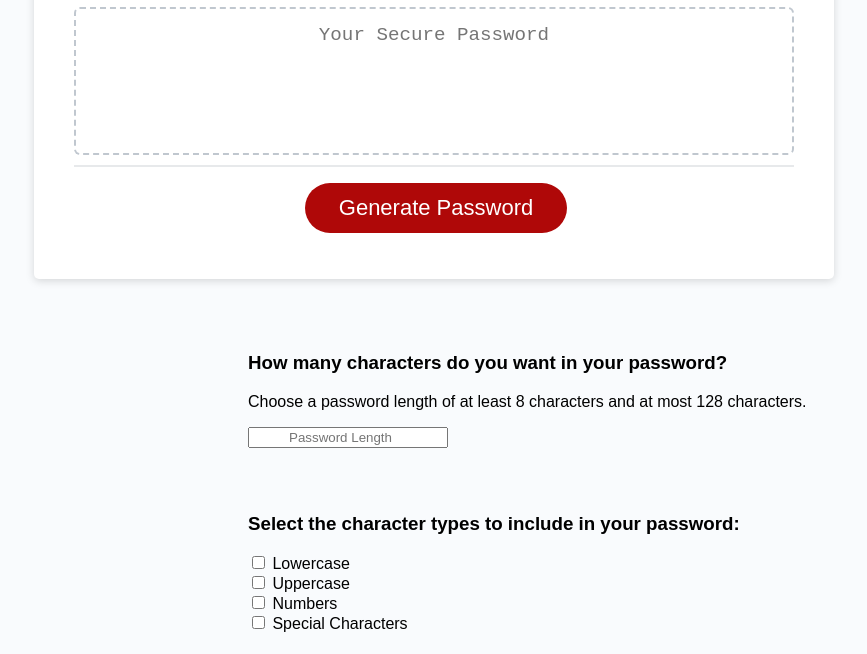
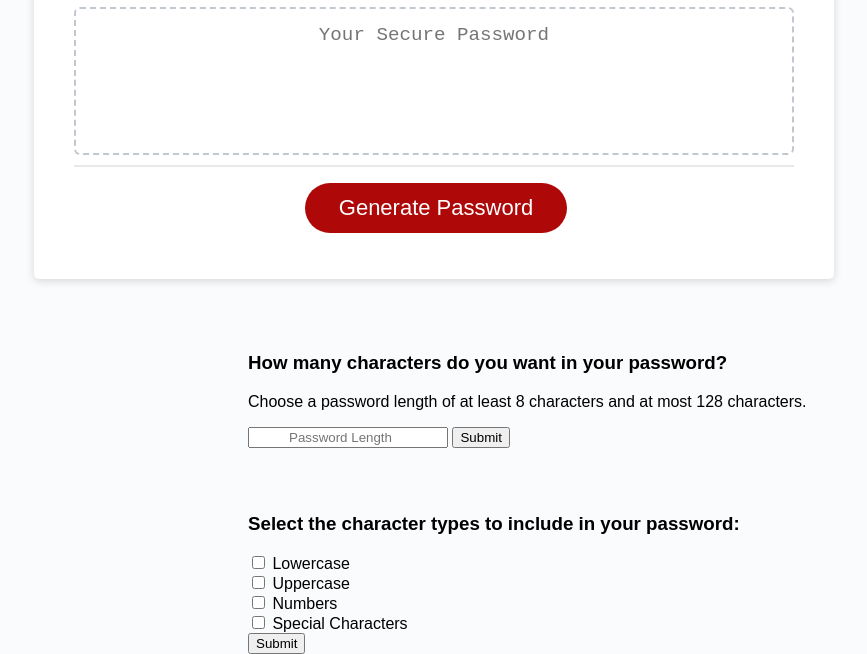
Before and after one commit to hwoolford/password-generator, a plain HTML site: page index.html in a window 1280 px wide. Shown: the part 241-895 px from the top of the page, without its empty margins (206-1073 px from the left). Before the commit the page ends 874 px from the top, so only its background shows below. Drawn offline with Linux system fonts and the light colour scheme.

Commit message:
added submit buttons to html

```diff
--- a/index.html
+++ b/index.html
@@ -32,6 +32,7 @@
         <h3>How many characters do you want in your password?</h3>
         <p>Choose a password length of at least 8 characters and at most 128 characters.<p>
           <input type="number" id="length" name="length" min="8" max="128" placeholder="Password Length"/>
+          <input type="submit">
     </div>
     <div id="prompt2" class="prompts">
       <h3>Select the character types to include in your password:</h3>
@@ -55,6 +56,7 @@
           <input type="checkbox" id="special" name="characters" value="special"/> Special Characters
         </label>
       </div>
+      <input type="submit">
   </div>
 
     </div>
```
